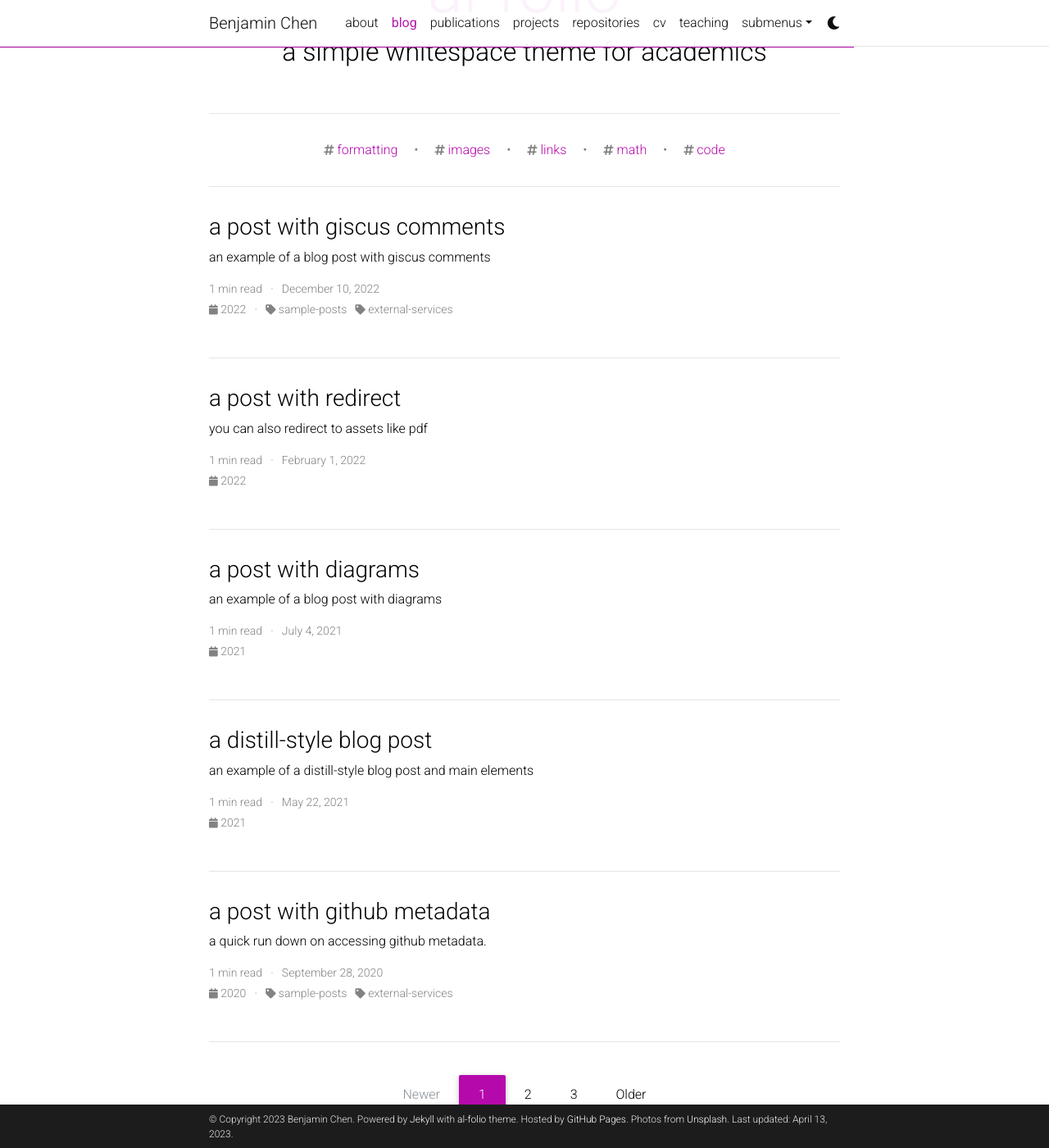
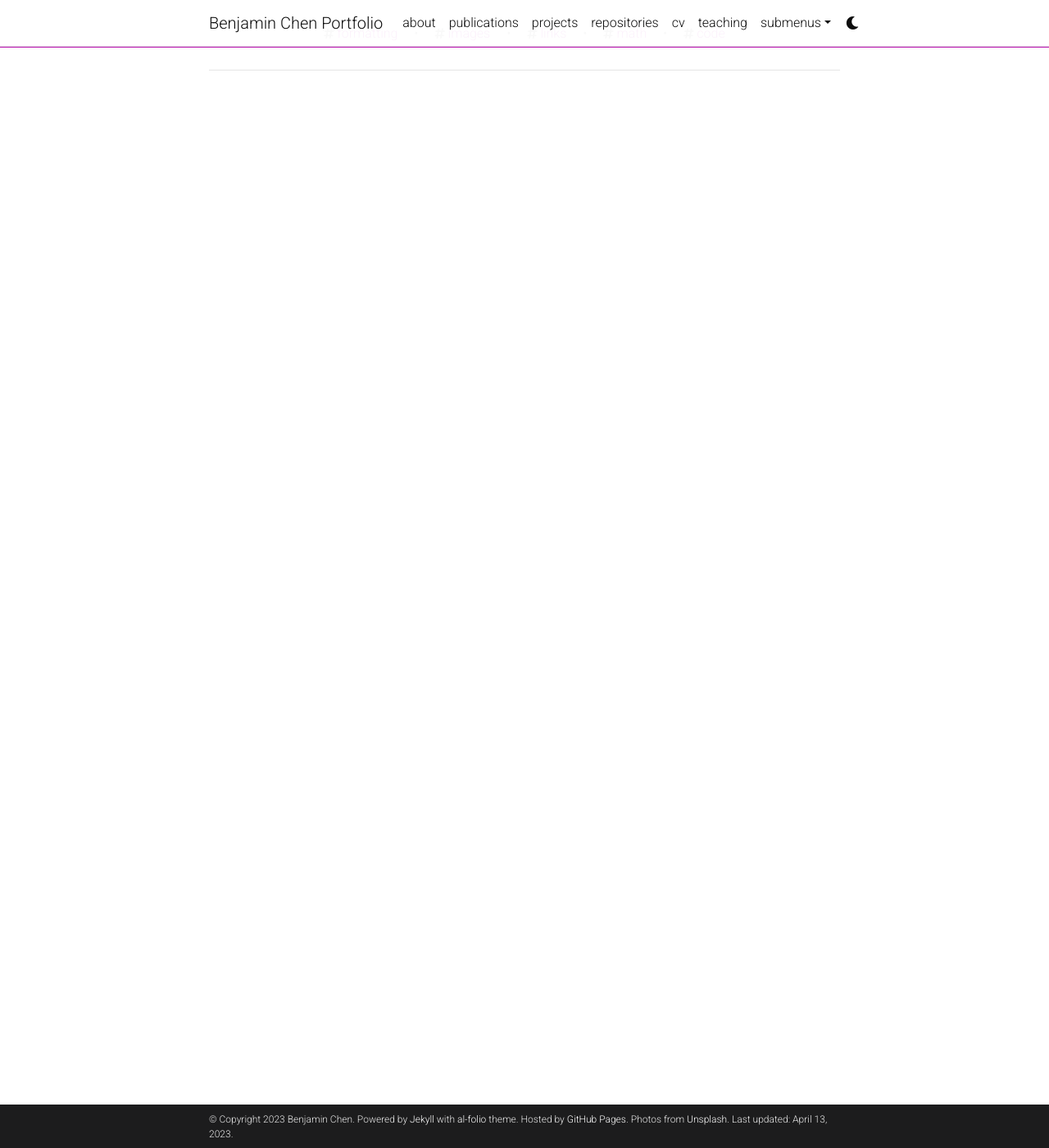
Before and after one commit to 474benchen/474benchen.github.io, a Jekyll site: the page built from blog/index.html, in a window 1280 px wide and 1400 px high, scrolled down 197 px. Shown: the whole window at 82% size. Built offline with Jekyll 4.4.1, drawn with Linux system fonts in a browser that asks for light colours; the list of posts is cut into pages by our own code; comment, search, counter and statistics services are not loaded; a style sheet for code colours, icons or effects is not loaded.

Commit message:
test remove blog

```diff
--- a/_config.yml
+++ b/_config.yml
@@ -2,7 +2,7 @@
 # Site settings
 # -----------------------------------------------------------------------------
 
-title: Benjamin Chen # the website title (if blank, full name will be used instead)
+title: Benjamin Chen Portfolio # the website title (if blank, full name will be used instead)
 first_name: Benjamin
 middle_name:
 last_name: Chen
@@ -98,13 +98,13 @@ lastfm_id: # your lastfm id
 spotify_id: # your spotify id
 pinterest_id: # your pinterest id
 unsplash_id: # your unsplash id
-instagram_id: # your instagram id
+instagram_id: benja10chen # your instagram id
 facebook_id: # your facebook id
 youtube_id: # your youtube channel id (youtube.com/@<youtube_id>)
 discord_id: # your discord id (18-digit unique numerical identifier)
 
 contact_note: >
-  You can even add a little note about which of these is the best way to reach you.
+  Responsive to all platforms.
 
 # -----------------------------------------------------------------------------
 # Analytics and search engine verification
@@ -116,49 +116,6 @@ panelbear_analytics:  # panelbear analytics site ID (format: XXXXXXXXX)
 google_site_verification:  # your google-site-verification ID (Google Search Console)
 bing_site_verification:  # out your bing-site-verification ID (Bing Webmaster)
 
-# -----------------------------------------------------------------------------
-# Blog
-# -----------------------------------------------------------------------------
-
-blog_name: al-folio # blog_name will be displayed in your blog page
-blog_nav_title: blog # your blog must have a title for it to be displayed in the nav bar
-blog_description: a simple whitespace theme for academics
-permalink: /blog/:year/:title/
-
-# Pagination
-pagination:
-  enabled: true
-
-related_blog_posts:
-  enabled: true
-  max_related: 5
-
-# Giscus comments (RECOMMENDED)
-# Follow instructions on https://giscus.app/ to setup for your repo to fill out
-# the information below.
-giscus:
-  repo: alshedivat/al-folio      # <your-github-user-name>/<your-github-repo-name>
-  repo_id: MDEwOlJlcG9zaXRvcnk2MDAyNDM2NQ==
-  category: Comments             # name of the category under which discussions will be created
-  category_id: DIC_kwDOA5PmLc4CTBt6
-  mapping: title                 # identify discussions by post title
-  strict: 1                      # use strict identification mode
-  reactions_enabled: 1           # enable (1) or disable (0) emoji reactions
-  input_position: bottom         # whether to display input form below (bottom) or above (top) the comments
-  theme: preferred_color_scheme  # name of the color scheme (preferred works well with al-folio light/dark mode)
-  emit_metadata: 0
-  lang: en
-
-# Disqus comments (DEPRECATED)
-disqus_shortname: al-folio # put your disqus shortname
-# https://help.disqus.com/en/articles/1717111-what-s-a-shortname
-
-# External sources.
-# If you have blog posts published on medium.com or other external sources,
-# you can display them in your blog by adding a link to the RSS feed.
-external_sources:
-  - name: medium.com
-    rss_url: https://medium.com/@al-folio/feed
 
 # -----------------------------------------------------------------------------
 # Collections
```
